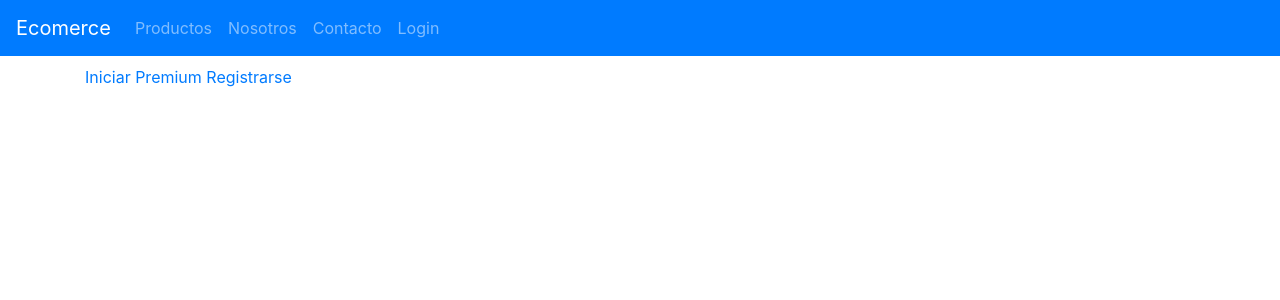
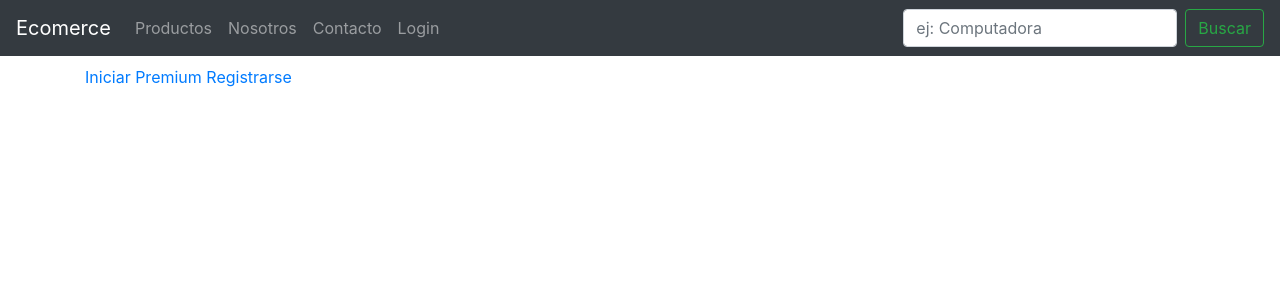
Before and after one commit to bay007/django-ecommerce-course, a Django app: template templates/home.html in a window 1280 px wide. Shown: the top 300 px of the page. Run offline with Django 3.2, Linux system fonts and the light colour scheme; the template is opened without the code that fills it, so the values that code supplies are empty; some libraries are stand-ins or nearby versions.

Commit message:
Add search box
No funciona, solo es el front

```diff
--- a/templates/base/nav.html
+++ b/templates/base/nav.html
@@ -1,10 +1,9 @@
 {% url 'home' as home_url %}
 {% url 'sobre_nosotros' as sobre_nosotros_url %}
 {% url 'contacto' as contacto_url %}
-{% url 'login' as login_url %}
-{% url 'productos:lista' as producto_list_url %}
+{% url 'login' as login_url %} {% url 'productos:lista' as producto_list_url %}
 
-<nav class="navbar navbar-expand-lg navbar-dark bg-primary">
+<nav class="navbar navbar-expand-lg  navbar-dark bg-dark">
     <a class="navbar-brand" href={{home_url }}>Ecomerce</a>
     <button class="navbar-toggler" type="button" data-toggle="collapse" data-target="#navbarText" aria-controls="navbarText"
         aria-expanded="false" aria-label="Toggle navigation">
@@ -33,4 +32,8 @@
             {% endif %}
         </ul>
     </div>
+    <form class="form-inline">
+        <input class="form-control mr-sm-2" type="search" placeholder="ej: Computadora" aria-label="Buscar">
+        <button class="btn btn-outline-success my-2 my-sm-0" type="submit">Buscar</button>
+    </form>
 </nav>
```
